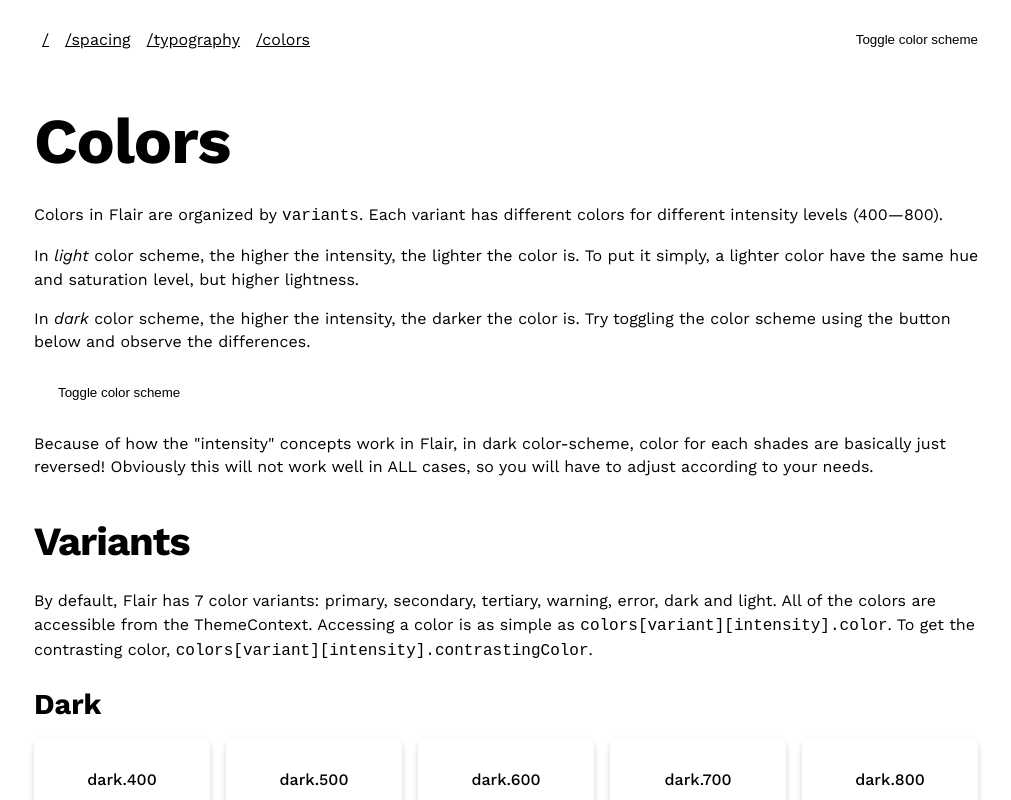
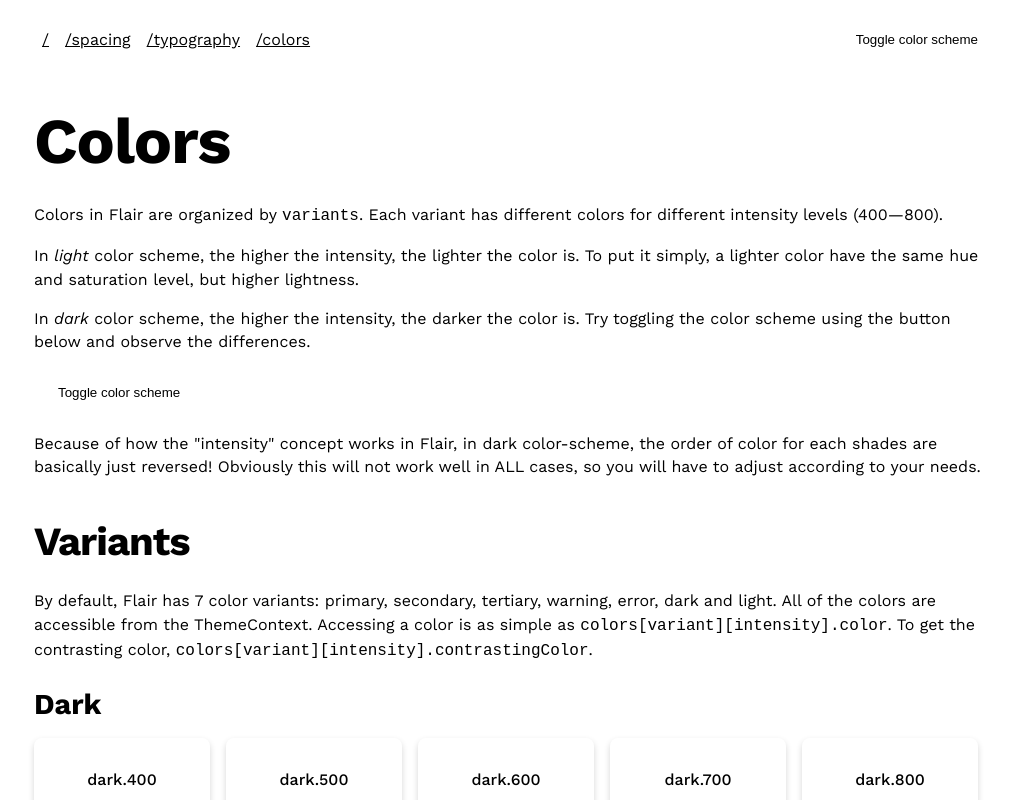
Before and after one commit to jackyef/flair, a Next.js app: page /colors in a window 1280 px wide. Shown: the top 800 px of the page, without its empty margins (122-1133 px from the left). Built offline with nearby package versions, Linux system fonts and the light colour scheme.

Commit message:
improvement: Update light color palette

```diff
--- a/src/components/Layout/Layout.tsx
+++ b/src/components/Layout/Layout.tsx
@@ -11,6 +11,10 @@
   width: 100%;
   margin: 0 auto;
   padding: ${space.lg};
+`;
+
+const Footer = styled('footer')`
+  height: ${space['4xl']};
 `;
 
 const NavList = styled('ul')`
@@ -60,6 +64,7 @@
         </Button>
       </Nav>
       {children}
+      <Footer />
     </Container>
   );
 };
--- a/src/flair/theme/colors.ts
+++ b/src/flair/theme/colors.ts
@@ -46,19 +46,19 @@
   },
   light: {
     400: {
-      color: 'hsl(0, 0%, 84%)',
+      color: 'hsl(0, 0%, 89%)',
       contrastingColor: defaultForegroundColor,
     },
     500: {
-      color: 'hsl(0, 0%, 88%)',
+      color: 'hsl(0, 0%, 92%)',
       contrastingColor: defaultForegroundColor,
     },
     600: {
-      color: 'hsl(0, 0%, 92%)',
+      color: 'hsl(0, 0%, 95%)',
       contrastingColor: defaultForegroundColor,
     },
     700: {
-      color: 'hsl(0, 0%, 96%)',
+      color: 'hsl(0, 0%, 98%)',
       contrastingColor: defaultForegroundColor,
     },
     800: {
--- a/src/pages/colors.tsx
+++ b/src/pages/colors.tsx
@@ -127,8 +127,8 @@
       </div>
 
       <P>
-        Because of how the &quot;intensity&quot; concepts work in Flair, in dark
-        color-scheme, color for each shades are basically just reversed!
+        Because of how the &quot;intensity&quot; concept works in Flair, in dark
+        color-scheme, the order of color for each shades are basically just reversed!
         Obviously this will not work well in ALL cases, so you will have to
         adjust according to your needs.
       </P>
```
